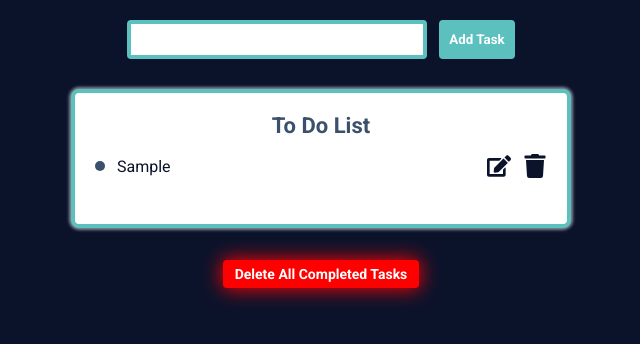
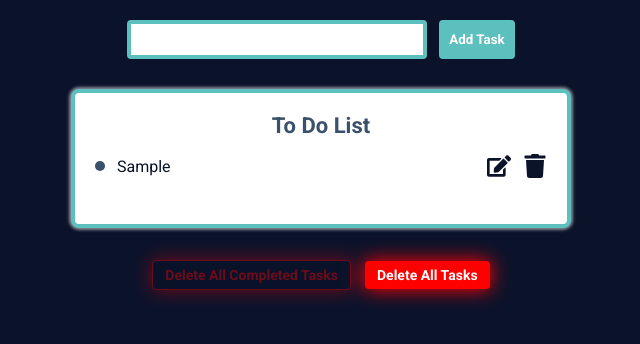
Before and after one commit to LucasMontecino/solvd-laba-repository, a React (Vite) app in the folder homeworks/21-react-api/: page / in a window 1280 px wide. Both pictures are taken after typing "Sample" into the empty fields and a click on the button "Add Task". Shown: the top 344 px of the page, without its empty margins (319-959 px from the left). Built offline with nearby package versions, Linux system fonts and the light colour scheme.

Commit message:
finish the new lucas' application

```diff
--- a/homeworks/21-react-api/src/App.css
+++ b/homeworks/21-react-api/src/App.css
@@ -196,9 +196,21 @@
   right: 20px;
   cursor: pointer;
   color: #ff0000;
+  transition: color .5s ease;
 }
 
-.btn-delete {
+.modal__close:hover {
+  color: #cb4335;
+}
+
+.btnContainer {
+  display: flex;
+  gap: 14px;
+  justify-content: center;
+  align-items: center;
+}
+
+.btnContainer__delete {
   font-family: "Roboto", sans-serif;
   font-size: 14px;
   font-weight: 700;
@@ -213,6 +225,30 @@
   transition: all .3s ease;
 }
 
-.btn-delete:hover {
+.btnContainer__delete:hover {
   opacity: .9;
 }
+
+.tasksCompleted {
+  background-color: #0B132B;
+  border: 1px solid #ff0000;
+  color: #ff0000;
+  font-weight: 700;
+}
+
+.tasksCompleted:hover {
+  opacity: 1;
+  border-color: #cb4335;
+  color: #cb4335;
+}
+
+.disabled {
+  cursor: not-allowed;
+  opacity: 0.4;
+}
+
+.disabled:hover {
+  opacity: .4;
+  border: 1px solid #ff0000;
+  color: #ff0000;
+}
--- a/homeworks/21-react-api/src/components/FormList/FormList.jsx
+++ b/homeworks/21-react-api/src/components/FormList/FormList.jsx
@@ -5,6 +5,7 @@ export default function FormList({
   task,
   handleChange,
   buttonText,
+  inputRef,
 }) {
   return (
     <form className={"form"} onSubmit={handleSubmit}>
@@ -13,6 +14,7 @@ export default function FormList({
         value={task}
         onChange={handleChange}
         className="form__input"
+        ref={inputRef}
       />
       <button type="submit" className="form__button">
         {buttonText}
--- a/homeworks/21-react-api/src/components/Modal/Modal.jsx
+++ b/homeworks/21-react-api/src/components/Modal/Modal.jsx
@@ -1,56 +1,47 @@
 /* eslint-disable react/prop-types */
-import { useContext, useEffect, useState } from "react";
+import { useEffect, useState } from "react";
 import FormList from "../FormList/FormList";
 import { FaWindowClose } from "react-icons/fa";
-import { ToDoContext } from "../../context/ToDoContext";
 import capitalizeTask from "../../utils/capitalizeTask";
+import { EDIT_TODO, useTodos } from "../../hooks/useTodos";
 
 // eslint-disable-next-line react/prop-types
-export default function Modal({ setShowModal, editTask, setEditTask }) {
-  const { setList } = useContext(ToDoContext);
-  const [show, setShow] = useState(false);
+export default function Modal({ setShowModal, editTask }) {
+  const { dispatch } = useTodos();
+  const [task, setTask] = useState(editTask.task);
 
   useEffect(() => {
-    setShow(true);
-  }, []);
+    setTask(editTask.task);
+  }, [editTask]);
 
   function handleEditChange(e) {
-    setEditTask((prevTask) => ({
-      ...prevTask,
-      task: e.target.value,
-    }));
+    setTask(e.target.value);
   }
 
   function handleSubmit(e) {
     e.preventDefault();
 
-    const updateTask = {
+    const updatedTask = {
       ...editTask,
-      task: capitalizeTask(editTask.task),
+      task: capitalizeTask(task),
     };
 
-    setList((prevList) => {
-      return prevList.map((item) =>
-        item.id === updateTask.id ? updateTask : item
-      );
-    });
-
-    console.log("edit task successfully!");
+    dispatch({ type: EDIT_TODO, payload: updatedTask });
     setShowModal(false);
   }
 
   return (
-    <div className={`modal ${show ? "show" : ""}`}>
+    <div className={`modal show`}>
       <FaWindowClose
         size={"2em"}
         className="modal__close"
-        onClick={() => setShowModal(false)}
+        onClick={setShowModal}
       />
       <FormList
         buttonText={"Edit Task"}
         className={"form"}
         handleChange={handleEditChange}
-        task={editTask.task}
+        task={task}
         handleSubmit={handleSubmit}
       />
     </div>
--- a/homeworks/21-react-api/src/components/ToDo/ToDo.jsx
+++ b/homeworks/21-react-api/src/components/ToDo/ToDo.jsx
@@ -1,113 +1,118 @@
-import { useContext, useEffect, useState } from "react";
+import { useCallback, useEffect, useRef, useState } from "react";
 import ListItems from "../ListItems/ListItems";
-import { ToDoContext } from "../../context/ToDoContext";
 import FormList from "../FormList/FormList";
 import Errors from "../Errors/Errors";
 import Modal from "../Modal/Modal";
 import capitalizeTask from "../../utils/capitalizeTask";
-
-function validateErrors(input) {
-  if (input.length === 0)
-    throw new Error("Oh no, you forget to type something!");
-  if (input.length > 50)
-    throw new Error("Hey, the maximum of characters is 50!");
-}
+import {
+  ADD_TODO,
+  CLEAR_ALL,
+  DELETE_COMPLETED,
+  DELETE_TODO,
+  TOGGLE_TODO,
+  useTodos,
+} from "../../hooks/useTodos";
+import useValidation from "../../hooks/useValidation";
+import useModal from "../../hooks/useModal";
 
 export default function ToDo() {
-  const { list, setList, errors, setErrors } = useContext(ToDoContext);
+  const { state: list, dispatch } = useTodos();
+  const { errors, validate } = useValidation();
+  const { showModal, editTask, openModal, closeModal } = useModal();
   const [task, setTask] = useState("");
-  const [editTask, setEditTask] = useState(null);
-  const [showModal, setShowModal] = useState(false);
+  const inputRef = useRef();
 
-  function handleSubmit(e) {
+  useEffect(() => {
+    if (inputRef.current) {
+      inputRef.current.focus();
+    }
+  }, [list]);
+
+  const handleChange = useCallback((e) => {
+    setTask(e.target.value);
+  }, []);
+
+  const handleSubmit = useCallback(
+    (e) => {
       e.preventDefault();
-
-    try {
-      validateErrors(task);
-
+      if (validate(task)) {
         const newTask = {
           id: crypto.randomUUID(),
           task: capitalizeTask(task),
           isCompleted: false,
         };
+        dispatch({ type: ADD_TODO, payload: newTask });
+        setTask("");
+      }
+    },
+    [task, validate, dispatch]
+  );
 
-      setList((prevList) => {
-        return [...prevList, newTask];
-      });
+  const handleDeleteTask = useCallback(
+    (id) => {
+      dispatch({ type: DELETE_TODO, payload: id });
+    },
+    [dispatch]
+  );
 
-      console.log("adding task successfully!");
-      setTask("");
-      setErrors(null);
-    } catch (error) {
-      setErrors(error.message);
-    }
-  }
+  const handleToggleCompleteTask = useCallback(
+    (id) => {
+      dispatch({ type: TOGGLE_TODO, payload: id });
+    },
+    [dispatch]
+  );
 
-  function handleDeleteTask(id) {
-    setList(list.filter((item) => item.id !== id));
-  }
+  const handleDeleteCompletedTasks = useCallback(() => {
+    dispatch({ type: DELETE_COMPLETED });
+  }, [dispatch]);
 
-  function handleEditTask(id) {
-    const currentTask = list.find((item) => item.id === id);
-    setEditTask(currentTask);
-    setShowModal(true);
-  }
-
-  function handleChange(e) {
-    setTask(e.target.value);
-  }
-
-  function handleToggleCompleteTask(id) {
-    setList((prevList) =>
-      prevList.map((item) =>
-        item.id === id ? { ...item, isCompleted: !item.isCompleted } : item
-      )
-    );
-  }
-
-  function handleDeleteCompletedTasks() {
-    setList(list.filter((item) => !item.isCompleted));
-  }
-
-  useEffect(() => {
-    console.log(list);
-  }, [list]);
+  const handleDeleteAllTasks = useCallback(() => {
+    dispatch({ type: CLEAR_ALL });
+  }, [dispatch]);
 
   return (
     <>
       <div
         className={`ToDo ${showModal ? "opacity" : null}`}
-        onClick={() => {
-          showModal ? setShowModal(false) : null;
-        }}
+        onClick={showModal ? closeModal : null}
       >
         <FormList
           task={task}
           handleChange={handleChange}
           handleSubmit={handleSubmit}
           buttonText={"Add Task"}
-          showModal={showModal}
+          inputRef={inputRef}
         />
         {errors && <Errors errors={errors} />}
         <ListItems
-          showModal={showModal}
           handleDeleteTask={handleDeleteTask}
-          handleEditTask={handleEditTask}
           handleToggleCompleteTask={handleToggleCompleteTask}
+          openModal={openModal}
         />
-        {list && list.length > 0 ? (
-          <button onClick={handleDeleteCompletedTasks} className="btn-delete">
+        {list.length > 0 && (
+          <div className="btnContainer">
+            <button
+              onClick={
+                list.some((item) => item.isCompleted)
+                  ? handleDeleteCompletedTasks
+                  : null
+              }
+              className={`btnContainer__delete tasksCompleted ${
+                list.every((item) => !item.isCompleted) ? "disabled" : null
+              }`}
+            >
               Delete All Completed Tasks
             </button>
-        ) : null}
+            <button
+              onClick={handleDeleteAllTasks}
+              className="btnContainer__delete"
+            >
+              Delete All Tasks
+            </button>
           </div>
-      {showModal && (
-        <Modal
-          setShowModal={setShowModal}
-          editTask={editTask}
-          setEditTask={setEditTask}
-        />
         )}
+      </div>
+      {showModal && <Modal setShowModal={closeModal} editTask={editTask} />}
     </>
   );
 }
--- a/homeworks/21-react-api/src/context/ToDoContext.jsx
+++ /dev/null
@@ -1,15 +0,0 @@
-/* eslint-disable react/prop-types */
-import { createContext, useState } from "react";
-
-export const ToDoContext = createContext(null);
-
-export default function ToDoState({ children }) {
-  const [list, setList] = useState([]);
-  const [errors, setErrors] = useState(null);
-
-  return (
-    <ToDoContext.Provider value={{ list, setList, errors, setErrors }}>
-      {children}
-    </ToDoContext.Provider>
-  );
-}
--- /dev/null
+++ b/homeworks/21-react-api/src/hooks/useModal.jsx
@@ -0,0 +1,23 @@
+import { useState } from "react";
+
+export default function useModal() {
+  const [showModal, setShowModal] = useState(false);
+  const [editTask, setEditTask] = useState(null);
+
+  function openModal(task) {
+    setEditTask(task);
+    setShowModal(true);
+  }
+
+  function closeModal() {
+    setEditTask(null);
+    setShowModal(false);
+  }
+
+  return {
+    showModal,
+    editTask,
+    openModal,
+    closeModal,
+  };
+}
--- /dev/null
+++ b/homeworks/21-react-api/src/hooks/useTodos.jsx
@@ -0,0 +1,55 @@
+/* eslint-disable react/prop-types */
+import { createContext, useContext, useReducer } from "react";
+
+export const ADD_TODO = "ADD_TODO";
+export const DELETE_TODO = "DELETE_TODO";
+export const TOGGLE_TODO = "TOGGLE_TODO";
+export const EDIT_TODO = "EDIT_TODO";
+export const DELETE_COMPLETED = "DELETE_COMPLETED";
+export const CLEAR_ALL = "CLEAR_ALL";
+
+const initialState = [];
+
+function todoReducer(state, action) {
+  switch (action.type) {
+    case ADD_TODO:
+      return [...state, action.payload];
+    case DELETE_TODO:
+      return state.filter((todo) => todo.id !== action.payload);
+    case TOGGLE_TODO:
+      return state.map((todo) =>
+        todo.id === action.payload
+          ? { ...todo, isCompleted: !todo.isCompleted }
+          : todo
+      );
+    case EDIT_TODO:
+      return state.map((todo) =>
+        todo.id === action.payload.id
+          ? { ...todo, task: action.payload.task }
+          : todo
+      );
+    case DELETE_COMPLETED:
+      return state.filter((todo) => !todo.isCompleted);
+    case CLEAR_ALL:
+      return [];
+    default:
+      return state;
+  }
+}
+
+const ToDoContext = createContext();
+
+// eslint-disable-next-line react-refresh/only-export-components
+export function useTodos() {
+  return useContext(ToDoContext);
+}
+
+export function ToDoProvider({ children }) {
+  const [state, dispatch] = useReducer(todoReducer, initialState);
+
+  return (
+    <ToDoContext.Provider value={{ state, dispatch }}>
+      {children}
+    </ToDoContext.Provider>
+  );
+}
--- /dev/null
+++ b/homeworks/21-react-api/src/hooks/useValidation.jsx
@@ -0,0 +1,20 @@
+import { useState } from "react";
+
+export default function useValidation() {
+  const [errors, setErrors] = useState(null);
+
+  function validate(input) {
+    if (input.length === 0) {
+      setErrors("Oh no, you forgot to type something!");
+      return false;
+    }
+    if (input.length > 50) {
+      setErrors("Hey, the maximum of characters is 50!");
+      return false;
+    }
+    setErrors(null);
+    return true;
+  }
+
+  return { errors, validate };
+}
--- a/homeworks/21-react-api/src/main.jsx
+++ b/homeworks/21-react-api/src/main.jsx
@@ -1,12 +1,12 @@
 import React from "react";
 import ReactDOM from "react-dom/client";
 import App from "./App.jsx";
-import ToDoState from "./context/ToDoContext.jsx";
+import { ToDoProvider } from "./hooks/useTodos.jsx";
 
 ReactDOM.createRoot(document.getElementById("root")).render(
   <React.StrictMode>
-    <ToDoState>
+    <ToDoProvider>
       <App />
-    </ToDoState>
+    </ToDoProvider>
   </React.StrictMode>
 );
```
Also changed, not shown: homeworks/21-react-api/src/components/ListItems/ListItems.jsx (+6 -8 lines). Lines whose indentation alone changed are shown as unchanged.
